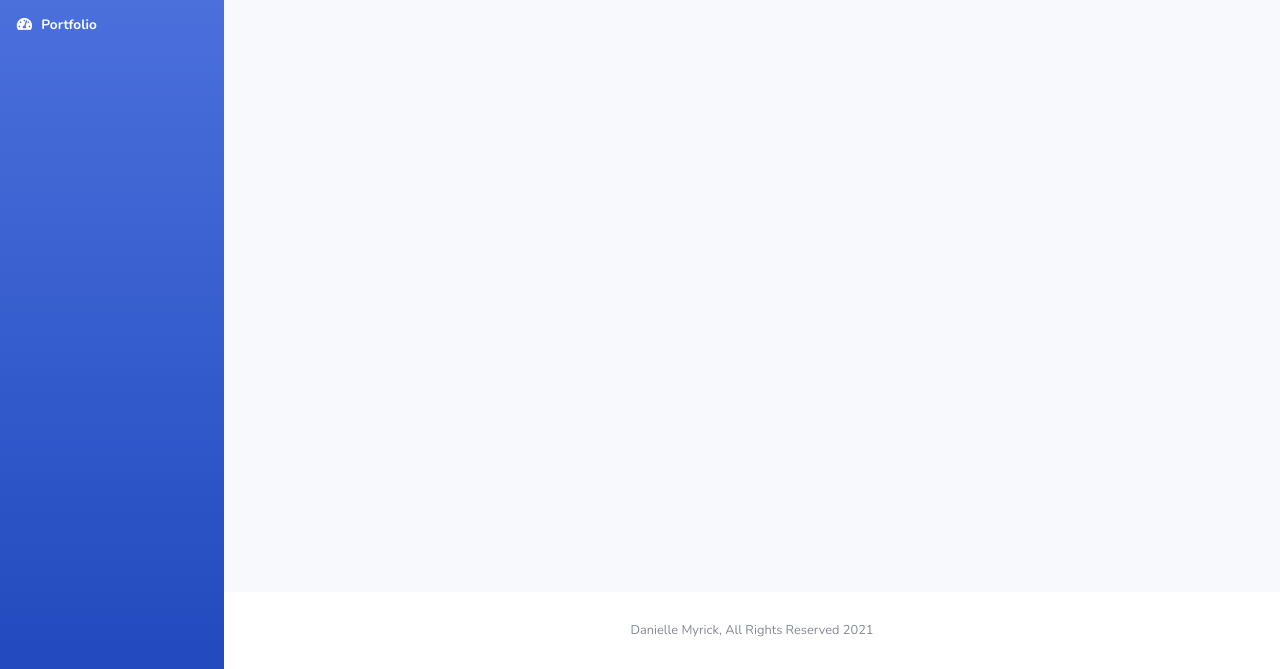
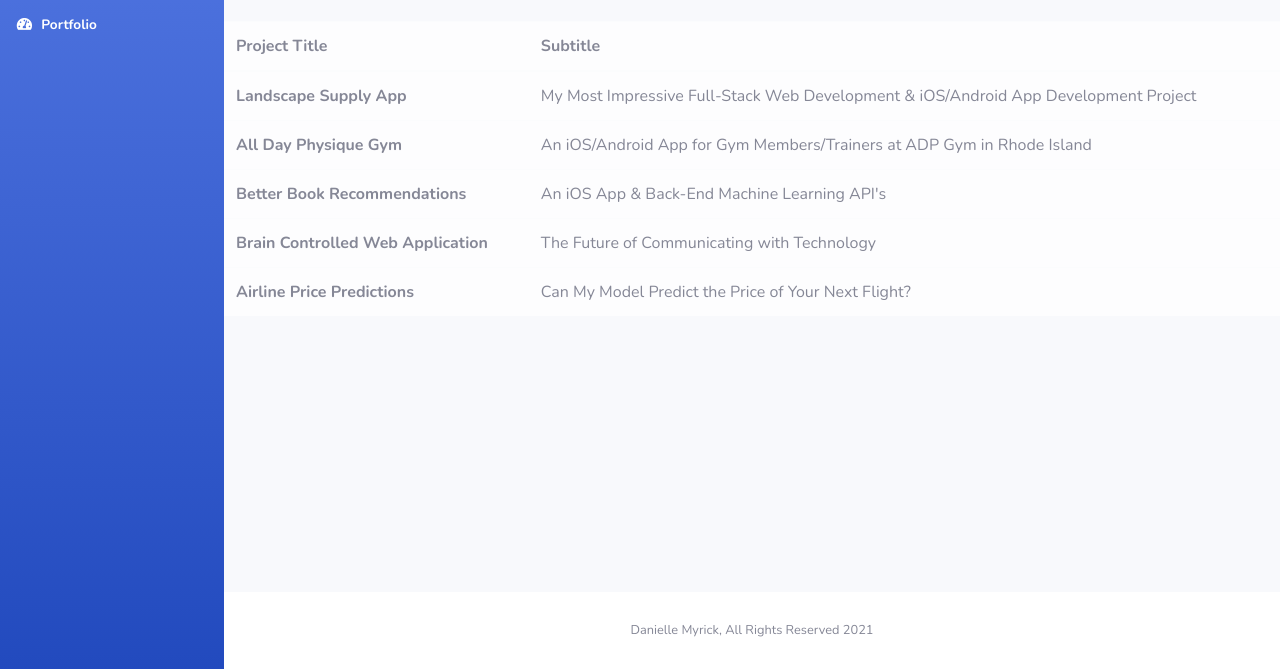
Before and after one commit to dmyrick/dmyrick.github.io, a plain HTML site: page portfolio.html in a window 1280 px wide. Shown: the part 131-800 px from the top of the page. Drawn offline with nearby package versions, Linux system fonts and the light colour scheme.

Commit message:
Added tables and links to portfolio.

```diff
--- a/index.html
+++ b/portfolio.html
@@ -102,6 +102,41 @@
                         <h1 class="h3 mb-0 text-gray-800">Dashboard</h1>
                     </div>
                 </div>
+                <table class="table table-light table-hover">
+                    <thead>
+                      <tr>
+                        <th scope="col">Project Title</th>
+                        <th scope="col">Subtitle</th>
+                      </tr>
+                    </thead>
+                    <tbody>
+                      <tr onclick="window.open('https://landscapesupply.app/','_blank')">
+                        <th scope="row">Landscape Supply App</th>
+                        <td>My Most Impressive Full-Stack Web Development & iOS/Android App Development Project</td>
+                      </tr>
+                      <tr onclick="window.open('https://www.youtube.com/watch?v=SnC6yuEgBSk','_blank')">
+                        <th scope="row">All Day Physique Gym</th>
+                        <td>An iOS/Android App for Gym Members/Trainers at ADP Gym in Rhode Island</td>
+                      </tr>
+                      <tr onclick="window.open('https://www.youtube.com/watch?v=yOSn0YBKOkQ','_blank')">
+                        <th scope="row">Better Book Recommendations</th>
+                        <td>An iOS App & Back-End Machine Learning API's</td>
+                      </tr>
+                      <tr onclick="window.open('https://www.youtube.com/watch?v=8JTfn3CZbts','_blank')">
+                        <th scope="row">Brain Controlled Web Application</th>
+                        <td>The Future of Communicating with Technology</td>
+                      </tr>
+                      <tr onclick="window.open('https://github.com/Zernach/Airline-Price-Predictions','_blank')">
+                        <th scope="row">Airline Price Predictions</th>
+                        <td>Can My Model Predict the Price of Your Next Flight?</td>
+                      </tr>
+                      <!-- <tr onclick="window.open('https://landscapesupply.app/','_blank')">
+                        <th scope="row">:snowflake: Global Glaciers</th>
+                        <td>Where On Earth Are All of the Earth's Glaciers?</td>
+                      </tr> -->
+                    </tbody>
+                  </table>
+
             </div>
             <footer class="sticky-footer bg-white">
                 <div class="container my-auto">
@@ -112,6 +147,7 @@
             </footer>
         </div>
     </div>
+
     <a class="scroll-to-top rounded" href="#page-top">
         <i class="fas fa-angle-up"></i>
     </a>
```
